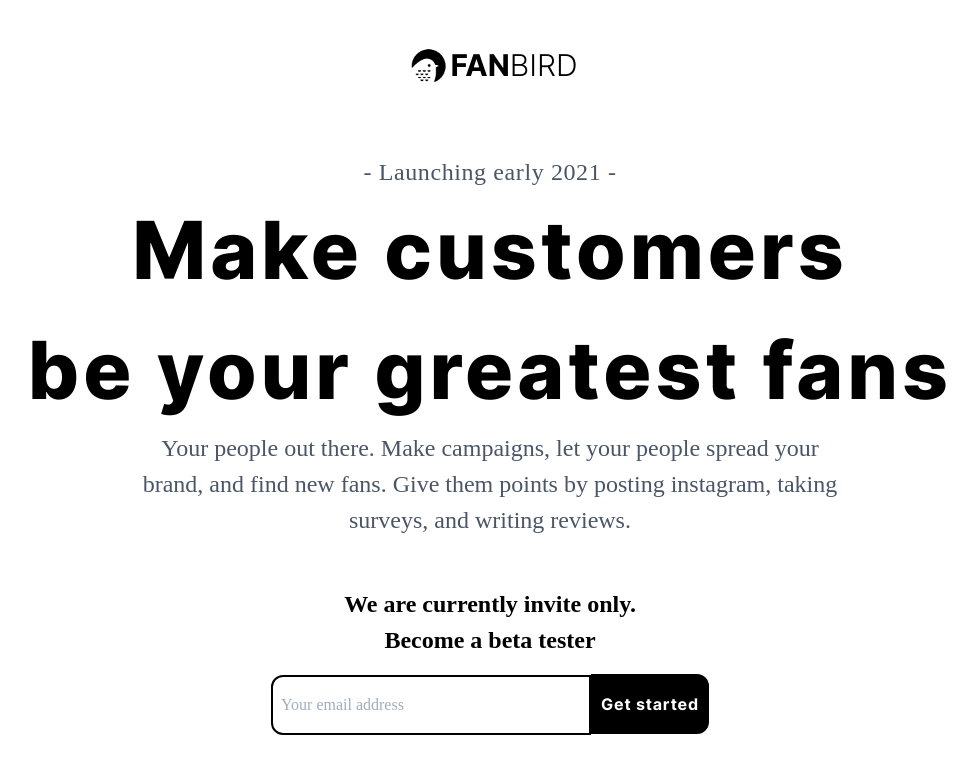
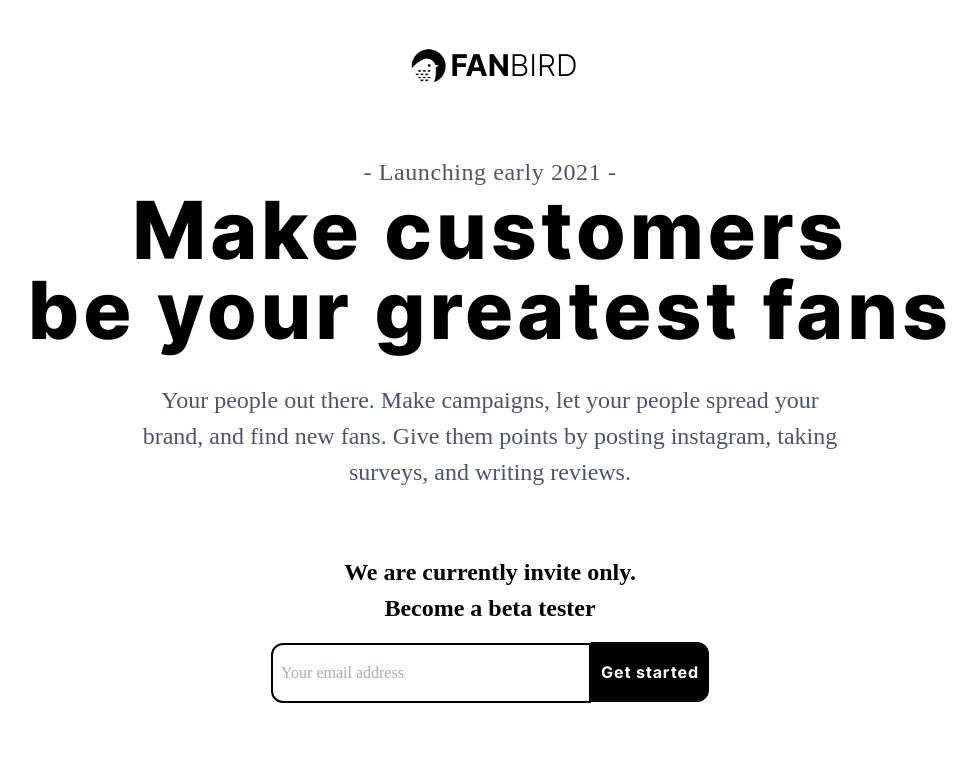
Before and after one commit to nobrainerlabs/fanbird-web, a Next.js app: page /soon in a window 1280 px wide. Shown: the top 774 px of the page, without its empty margins (150-1127 px from the left). Built offline with nearby package versions, Linux system fonts and the light colour scheme.

Commit message:
Line hieghht

```diff
--- a/src/pages/soon.tsx
+++ b/src/pages/soon.tsx
@@ -13,8 +13,8 @@ const Page = () => (
         <main className="soon-main flex flex-col justify-center items-center font-raleway mt-28">
             <span className="text-2xl tracking-wide font-raleway text-gray-700">- Launching early 2021 -</span>
             <div className="">
-            <h1 className="soon-h1 font-extrabold font-inter tracking-wider">Make customers</h1>
-            <h1 className="soon-h1 font-extrabold font-inter tracking-wider"> be your greatest fans</h1>
+            <h3 className="soon-h1 font-extrabold font-inter tracking-wider leading-none">Make customers</h3>
+            <h3 className="soon-h1 font-extrabold font-inter tracking-wider leading-none mb-8"> be your greatest fans</h3>
             </div>
 
             <span className="font-raleway text-2xl text-gray-700">Your people out there. Make campaigns, let your people spread your</span>
@@ -24,7 +24,7 @@ const Page = () => (
 
 
 
-        <div className="soon-input-area mt-12">
+        <div className="soon-input-area mt-16">
             <h3 className="font-black text-2xl font-raleway">We are currently invite only.</h3>
             <h3 className="font-black text-2xl font-raleway mb-4">Become a beta tester</h3>
             <form>
```
